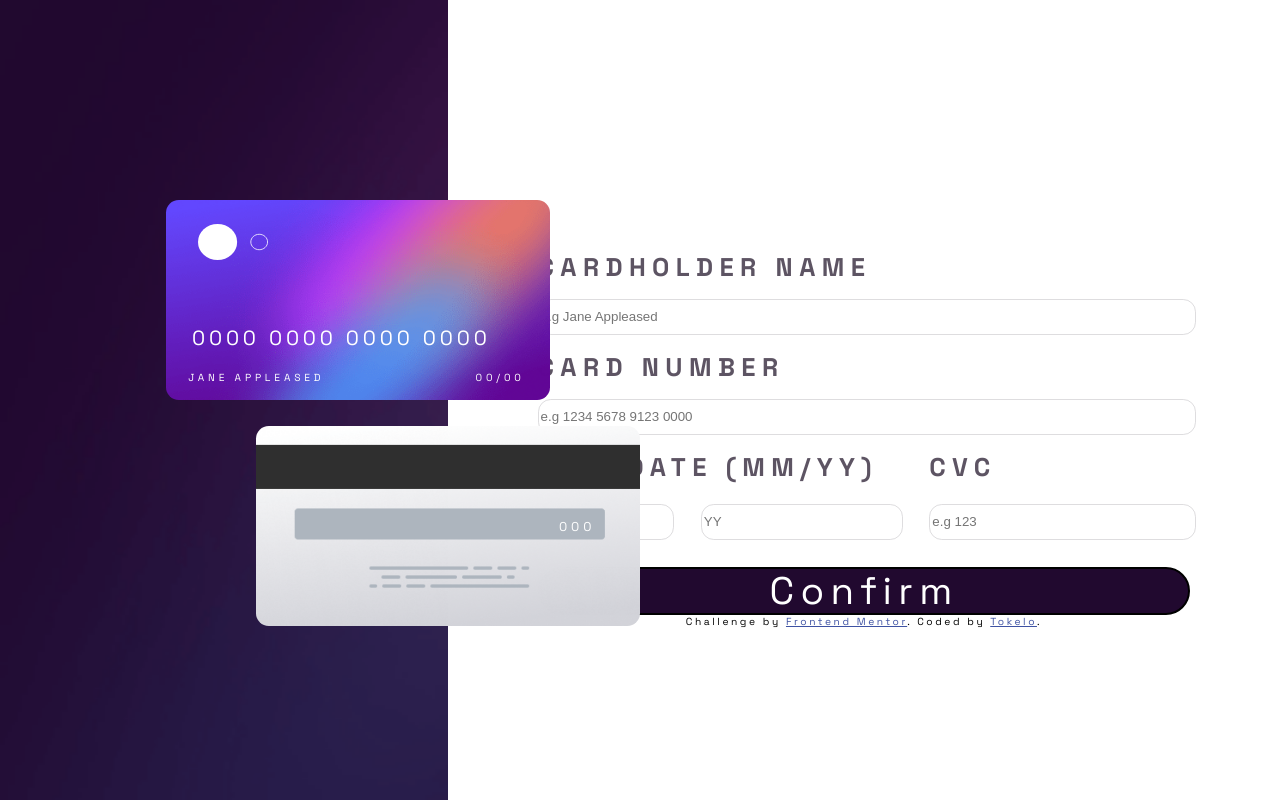
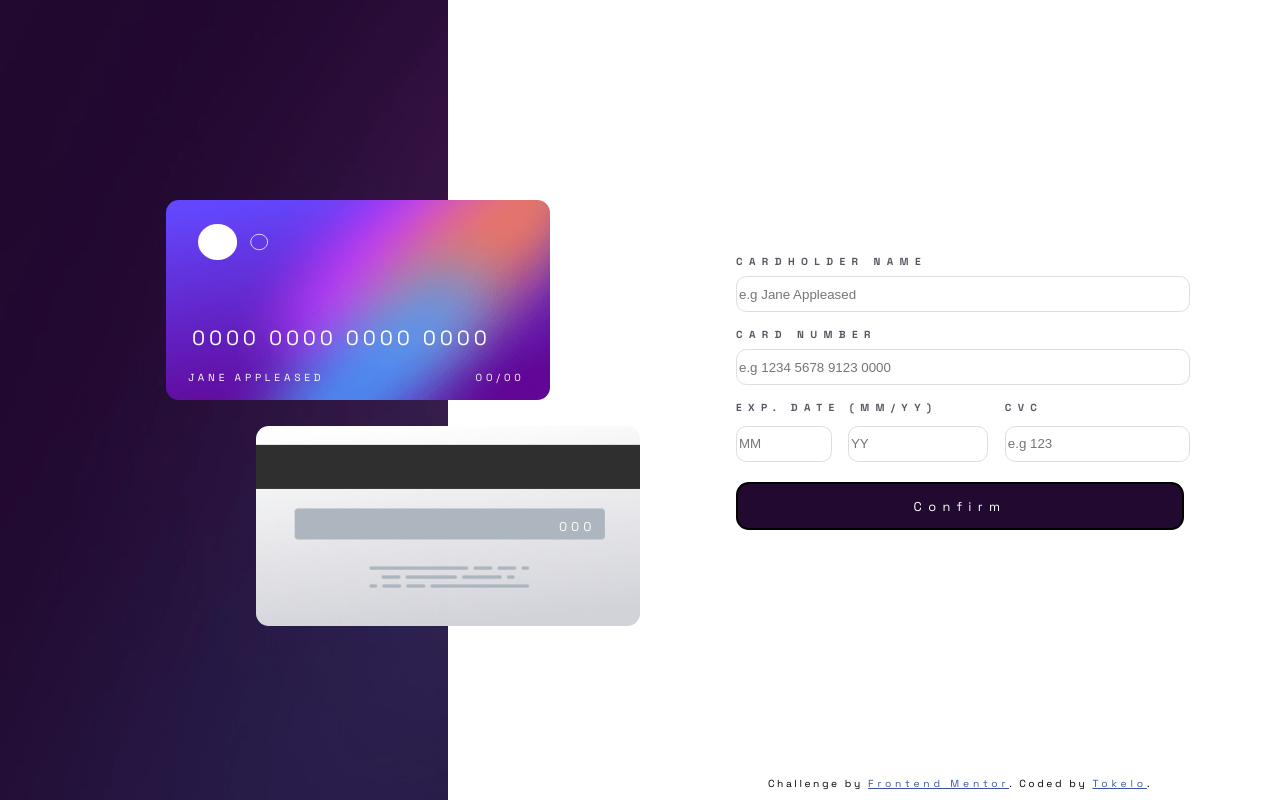
Before and after one commit to Kennedy-was-taken/interactive-card-details-form-main, an Angular app: page / in a window 1280 px wide. Built offline with nearby package versions, Linux system fonts and the light colour scheme.

Commit message:
mobile layout update

```diff
--- a/src/app/app.component.scss
+++ b/src/app/app.component.scss
@@ -224,11 +224,16 @@
             grid-row-start: 1;
             grid-column-start: 2;
             justify-content: center;
+            align-items: center;
+            padding: 0px 0px 0px 15vw;
 
             .info-container {
                 display: flex;
                 flex-direction: column;
                 justify-content: center;
+                align-content: center;
+                width: 70%;
+                margin-top: auto;
 
                 .date_cvc {
                     display: grid;
@@ -269,37 +274,36 @@
                     justify-content: center;
                     align-items: center;
                     width: 100%;
-                    height: 6vh;
+                    height: 4vh;
                     background-color: var(--Very_dark_violet);
-                    @include font_size(3vw, var(--White));
-                    margin-top: 4dvh;
-                    border-radius: 3dvw;
+                    @include font_size(1.5vw, var(--White));
+                    margin-top: 2vh;
+                    border-radius: 1vw;
                     border-style: solid;
                 }
             }
 
             label {
-                margin: 2vh 0px;
-                @include font_upper_case(2vw, hsl(274, 8%, 36%));
+                margin: 1vh 0px;
+                @include font_upper_case(0.8vw, hsl(274, 8%, 36%));
                 font-weight: bold;
             }
 
             input {
                 border: 1px solid var(--Light_grayish_violet);
-                height: 4vh;
+                height: 3vh;
                 border-radius: 1vw;
                 width: 100%;
             }
 
             .attribution {
                 width: 100%;
-                @include font_size(1dvw);
+                @include font_size(0.8vw);
                 text-align: center;
-                margin-top: unset;
-                margin-bottom: 10px;
 
                 a {
                     color: hsl(228, 45%, 44%);
+                    letter-spacing: 0.3vw;
                 }
             }
 
@@ -393,10 +397,35 @@
         display: grid;
         grid-template-columns: 35% 1fr;
 
+
+
         .card_information {
+
+            label {
+                margin: 1vh 0px;
+                @include font_upper_case(0.8vw, hsl(274, 8%, 36%));
+            }
+
+            input {
+                height: 4vh;
+                border-radius: 0.8vw;
+                width: 100%;
+                margin-bottom: 1vh;
+            }
+
             .attribution {
                 @include font_size(0.8vw, black, 0.2vw);
             }
+
+            .info-container {
+
+                button{
+                    height: 6vh;
+                    @include font_size(1vw, var(--White));
+                    border-radius: 1vw;
+                }
+            }
+
         }
 
     }
@@ -453,6 +482,7 @@
             }
         }
     }
+
 }
 
 // desktop screen resolutions
```
